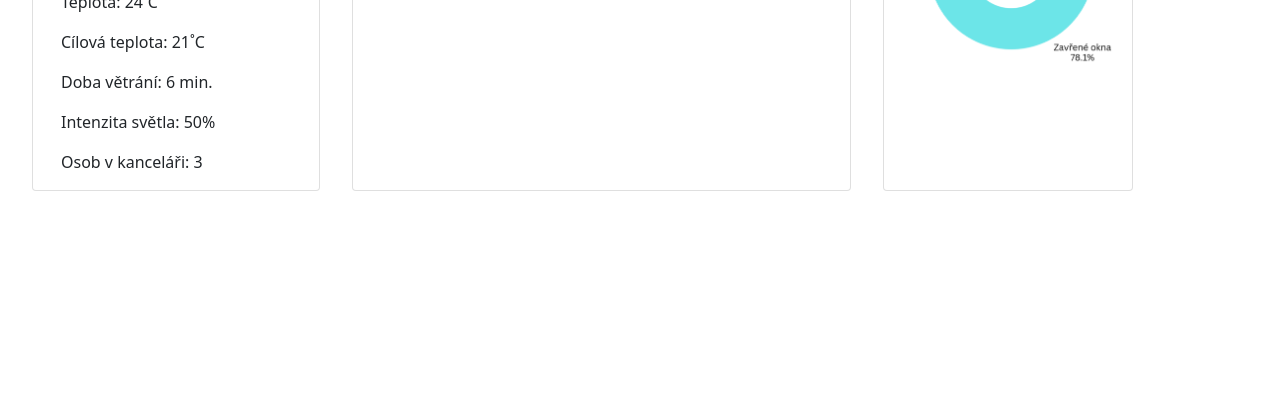
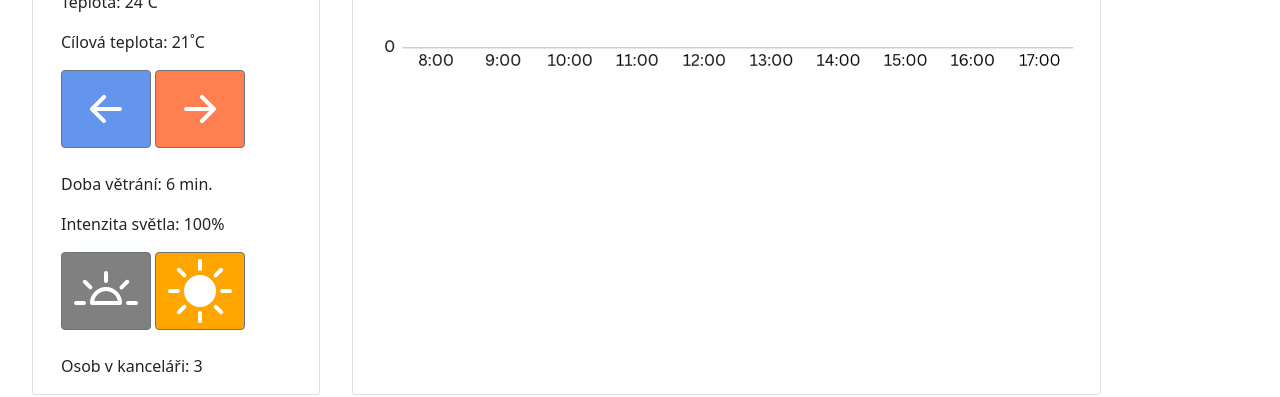
Before and after one commit to Flaxar/heketon, a SvelteKit app in the folder myapp/: page /dashboard in a window 1280 px wide. Shown: the part 410-807 px from the top of the page. Built offline with nearby package versions, Linux system fonts and the light colour scheme.

Commit message:
buttons and shit

```diff
--- a/myapp/src/routes/dashboard/+page.svelte
+++ b/myapp/src/routes/dashboard/+page.svelte
@@ -26,16 +26,35 @@
         return "Blakub Jaha"
     }
 
+
     function getTemp() {
         return "24˚C";
     }
 
+    let targetTemp = 21.0;
+    function plusTargetTemp() {
+        targetTemp += 0.5;
+        return 0;
+    }
+
+    function minusTargetTemp() {
+        targetTemp -= 0.5;
+        return 0;
+    }
+
+    let brightness = 100;
+    function plusBrightness() {
+        brightness += brightness + 10 > 100 ? 0 : 10;
+        return 0;
+    }
+
+    function minusBrightness() {
+        brightness -= brightness - 10 < 0 ? 0 : 10;
+        return 0;
+    }
+
     function getWindowOpenDuration() {
         return "6 min."
-    }
-
-    function getLightIntensity() {
-        return "50%";
     }
 
     function getPeopleCount() {
@@ -74,13 +93,37 @@
         <div class="card-body">
             <p style="font-size: 24px; font-weight: bold;">Aktuální informace</p>
             <p class="card-text">Teplota: {getTemp()}</p>
-            <p class="card-text">Cílová teplota: 21˚C</p>
+            <p class="card-text">Cílová teplota: {targetTemp}˚C</p>
+            <div class="pb-4">
+                <button class="btn btn-secondary" style="background-color:cornflowerblue" on:click={minusTargetTemp}>
+                    <svg xmlns="http://www.w3.org/2000/svg" width="64" height="64" fill="currentColor" class="bi bi-arrow-left-short" viewBox="0 0 16 16">
+                        <path fill-rule="evenodd" d="M12 8a.5.5 0 0 1-.5.5H5.707l2.147 2.146a.5.5 0 0 1-.708.708l-3-3a.5.5 0 0 1 0-.708l3-3a.5.5 0 1 1 .708.708L5.707 7.5H11.5a.5.5 0 0 1 .5.5z"/>
+                    </svg>
+                </button>
+                <button class="btn btn-secondary" style="background-color:coral" on:click={plusTargetTemp}>
+                    <svg xmlns="http://www.w3.org/2000/svg" width="64" height="64" fill="currentColor" class="bi bi-arrow-right-short" viewBox="0 0 16 16">
+                        <path fill-rule="evenodd" d="M4 8a.5.5 0 0 1 .5-.5h5.793L8.146 5.354a.5.5 0 1 1 .708-.708l3 3a.5.5 0 0 1 0 .708l-3 3a.5.5 0 0 1-.708-.708L10.293 8.5H4.5A.5.5 0 0 1 4 8z"/>
+                    </svg>
+                </button>
+            </div>
             <p class="card-text">Doba větrání: {getWindowOpenDuration()}</p>
-            <p class="card-text">Intenzita světla: {getLightIntensity()}</p>
+            <p class="card-text">Intenzita světla: {brightness}%</p>
+            <div class="pb-4">
+                <button class="btn btn-secondary" style="background-color:gray" on:click={minusBrightness}>
+                    <svg xmlns="http://www.w3.org/2000/svg" width="64" height="64" fill="currentColor" class="bi bi-brightness-alt-high" viewBox="0 0 16 16">
+                        <path d="M8 3a.5.5 0 0 1 .5.5v2a.5.5 0 0 1-1 0v-2A.5.5 0 0 1 8 3zm8 8a.5.5 0 0 1-.5.5h-2a.5.5 0 0 1 0-1h2a.5.5 0 0 1 .5.5zm-13.5.5a.5.5 0 0 0 0-1h-2a.5.5 0 0 0 0 1h2zm11.157-6.157a.5.5 0 0 1 0 .707l-1.414 1.414a.5.5 0 1 1-.707-.707l1.414-1.414a.5.5 0 0 1 .707 0zm-9.9 2.121a.5.5 0 0 0 .707-.707L3.05 5.343a.5.5 0 1 0-.707.707l1.414 1.414zM8 7a4 4 0 0 0-4 4 .5.5 0 0 0 .5.5h7a.5.5 0 0 0 .5-.5 4 4 0 0 0-4-4zm0 1a3 3 0 0 1 2.959 2.5H5.04A3 3 0 0 1 8 8z"/>
+                    </svg>
+                </button>
+                <button class="btn btn-secondary" style="background-color:orange" on:click={plusBrightness}>
+                    <svg xmlns="http://www.w3.org/2000/svg" width="64" height="64" fill="currentColor" class="bi bi-brightness-high-fill" viewBox="0 0 16 16">
+                        <path d="M12 8a4 4 0 1 1-8 0 4 4 0 0 1 8 0zM8 0a.5.5 0 0 1 .5.5v2a.5.5 0 0 1-1 0v-2A.5.5 0 0 1 8 0zm0 13a.5.5 0 0 1 .5.5v2a.5.5 0 0 1-1 0v-2A.5.5 0 0 1 8 13zm8-5a.5.5 0 0 1-.5.5h-2a.5.5 0 0 1 0-1h2a.5.5 0 0 1 .5.5zM3 8a.5.5 0 0 1-.5.5h-2a.5.5 0 0 1 0-1h2A.5.5 0 0 1 3 8zm10.657-5.657a.5.5 0 0 1 0 .707l-1.414 1.415a.5.5 0 1 1-.707-.708l1.414-1.414a.5.5 0 0 1 .707 0zm-9.193 9.193a.5.5 0 0 1 0 .707L3.05 13.657a.5.5 0 0 1-.707-.707l1.414-1.414a.5.5 0 0 1 .707 0zm9.193 2.121a.5.5 0 0 1-.707 0l-1.414-1.414a.5.5 0 0 1 .707-.707l1.414 1.414a.5.5 0 0 1 0 .707zM4.464 4.465a.5.5 0 0 1-.707 0L2.343 3.05a.5.5 0 1 1 .707-.707l1.414 1.414a.5.5 0 0 1 0 .708z"/>
+                      </svg>
+                </button>
+            </div>
             <p class="card-text">Osob v kanceláři: {getPeopleCount()}</p>
         </div>
     </div>
-    <div class="card m-3" style="width:40%;">
+    <div class="card m-3" style="width:60%;">
         <img src="/temp_graph.png" class="card-img-top" style="">
     </div>
     <div class="card m-3 justify-content-center align-items-center" style="width:20%;">
```
